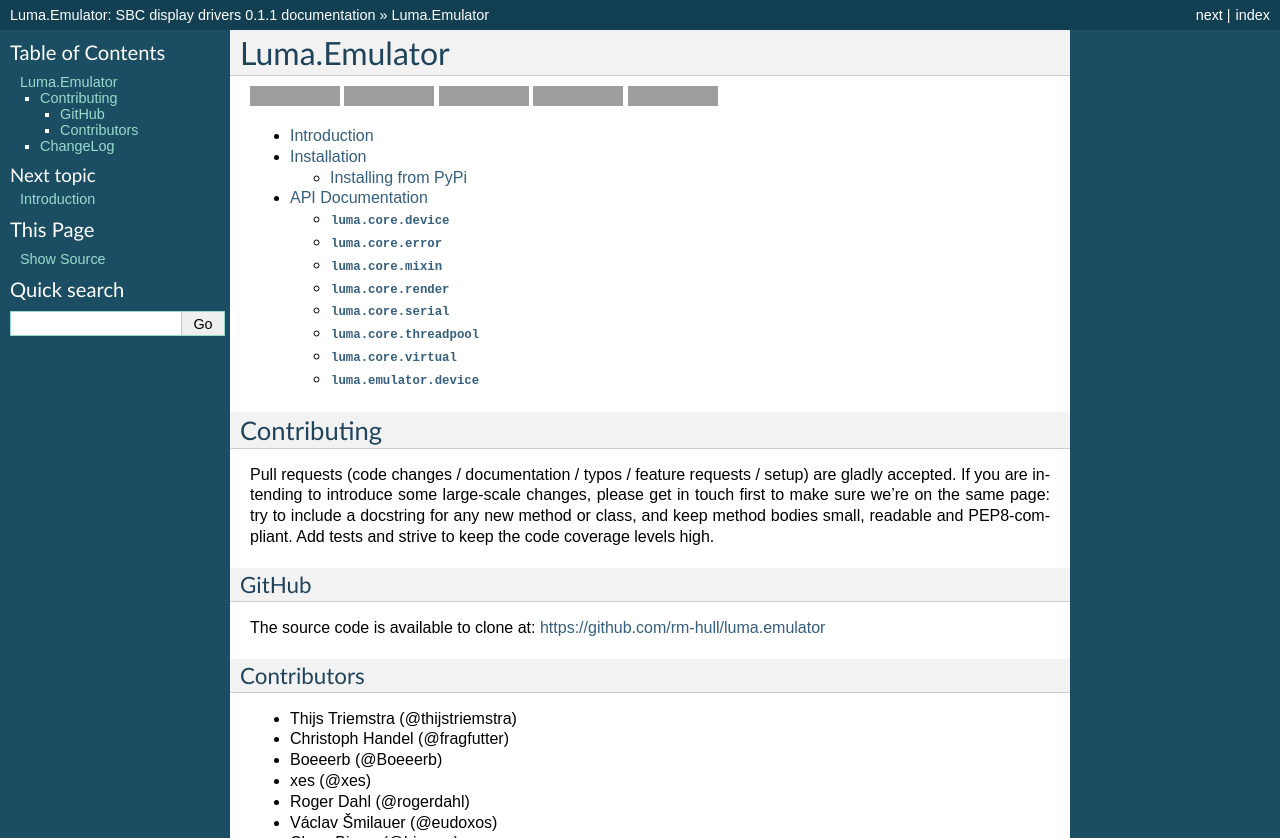
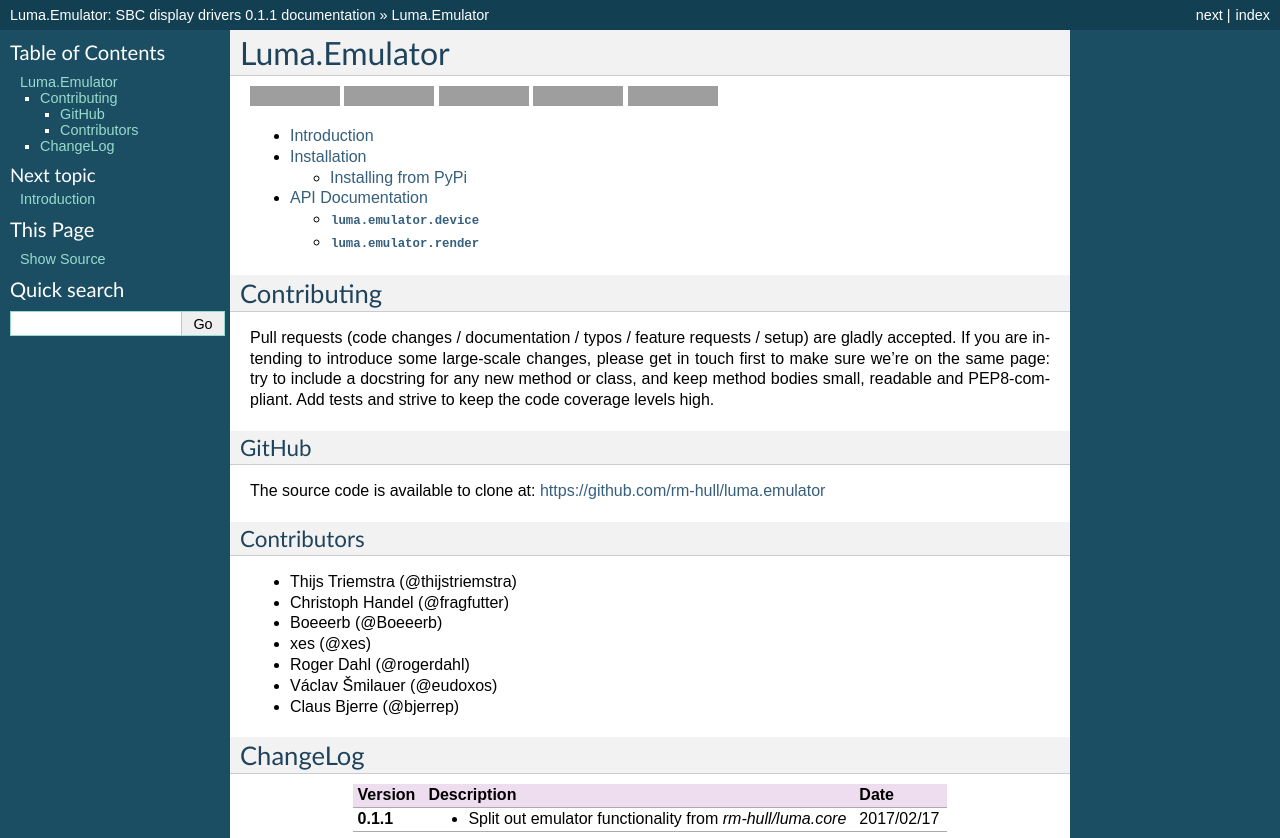
Before and after one commit to rm-hull/luma.emulator, a Sphinx documentation site: the page built from doc/index.rst, in a window 1280 px wide, cut to the strip 0-838 px from the top of the page. Built offline with Sphinx 7.4.7, drawn with Linux system fonts in a browser that asks for light colours; grey boxes are pictures that could not be loaded.

Commit message:
remove duplicate core api docs

```diff
--- a/doc/api-documentation.rst
+++ b/doc/api-documentation.rst
@@ -7,68 +7,6 @@
 
 .. inheritance-diagram:: luma.core.device luma.core.emulator luma.core.mixin luma.core.virtual luma.emulator.device
 
-:mod:`luma.core.device`
-"""""""""""""""""""""""
-.. automodule:: luma.core.device
-    :members:
-    :inherited-members:
-    :undoc-members:
-    :show-inheritance:
-
-:mod:`luma.core.error`
-""""""""""""""""""""""
-.. automodule:: luma.core.error
-    :members:
-    :inherited-members:
-    :undoc-members:
-    :show-inheritance:
-
-
-:mod:`luma.core.mixin`
-""""""""""""""""""""""
-.. automodule:: luma.core.mixin
-    :members:
-    :inherited-members:
-    :undoc-members:
-    :show-inheritance:
-
-
-:mod:`luma.core.render`
-"""""""""""""""""""""""
-.. automodule:: luma.core.render
-    :members:
-    :inherited-members:
-    :undoc-members:
-    :show-inheritance:
-
-
-:mod:`luma.core.serial`
-"""""""""""""""""""""""
-.. automodule:: luma.core.serial
-    :members:
-    :inherited-members:
-    :undoc-members:
-    :show-inheritance:
-
-
-:mod:`luma.core.threadpool`
-"""""""""""""""""""""""""""
-.. automodule:: luma.core.threadpool
-    :members:
-    :inherited-members:
-    :undoc-members:
-    :show-inheritance:
-
-
-:mod:`luma.core.virtual`
-""""""""""""""""""""""""
-.. automodule:: luma.core.virtual
-    :members:
-    :inherited-members:
-    :undoc-members:
-    :show-inheritance:
-
-
 :mod:`luma.emulator.device`
 """""""""""""""""""""""""""
 .. automodule:: luma.emulator.device
@@ -76,3 +14,11 @@
     :inherited-members:
     :undoc-members:
     :show-inheritance:
+
+:mod:`luma.emulator.render`
+"""""""""""""""""""""""""""
+.. automodule:: luma.emulator.render
+    :members:
+    :inherited-members:
+    :undoc-members:
+    :show-inheritance:
```
